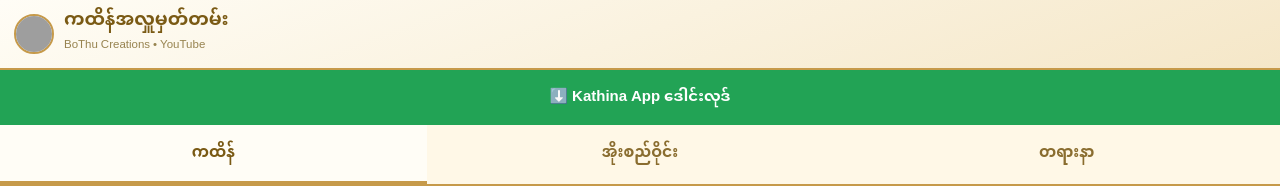
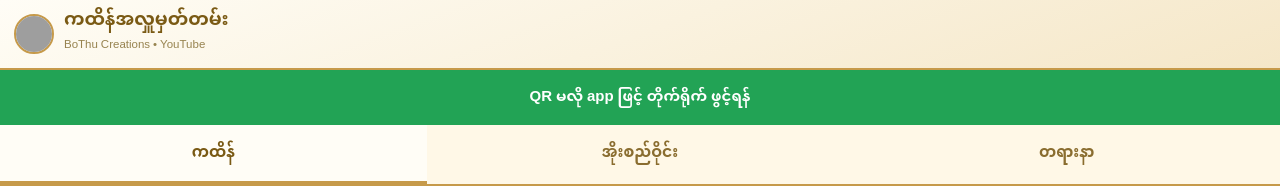
Before and after one commit to myanmargg205-png/paparr-2d, a plain HTML site: page kathina/index.html in a window 1280 px wide. Shown: the top 186 px of the page. Drawn offline with Linux system fonts and the light colour scheme; grey boxes are pictures that could not be loaded.

Commit message:
Update index.html

```diff
--- a/kathina/index.html
+++ b/kathina/index.html
@@ -41,7 +41,7 @@
     <div class="chan">BoThu Creations • YouTube</div>
   </div>
 </header>
-<a class="dlbtn" id="dlbtn" href="./KathinaVideo.apk" download>⬇️ Kathina App ဒေါင်းလုဒ်</a>
+<a class="dlbtn" id="dlbtn" href="./KathinaVideo.apk" download>QR မလို app ဖြင့် တိုက်ရိုက် ဖွင့်ရန်</a>
 
 <nav class="tabs" id="tabs"></nav>
 
```
